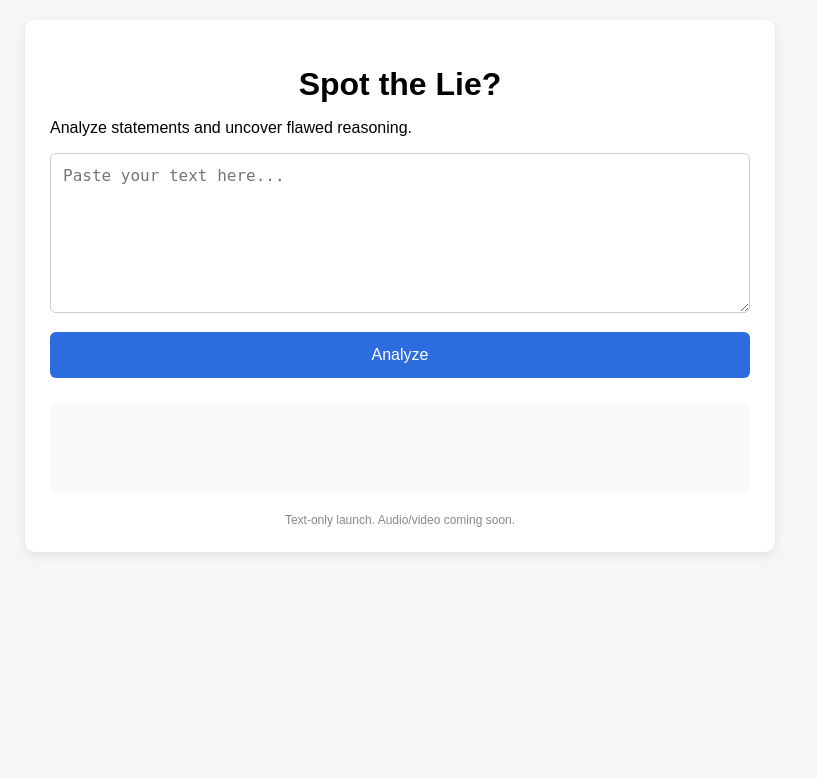
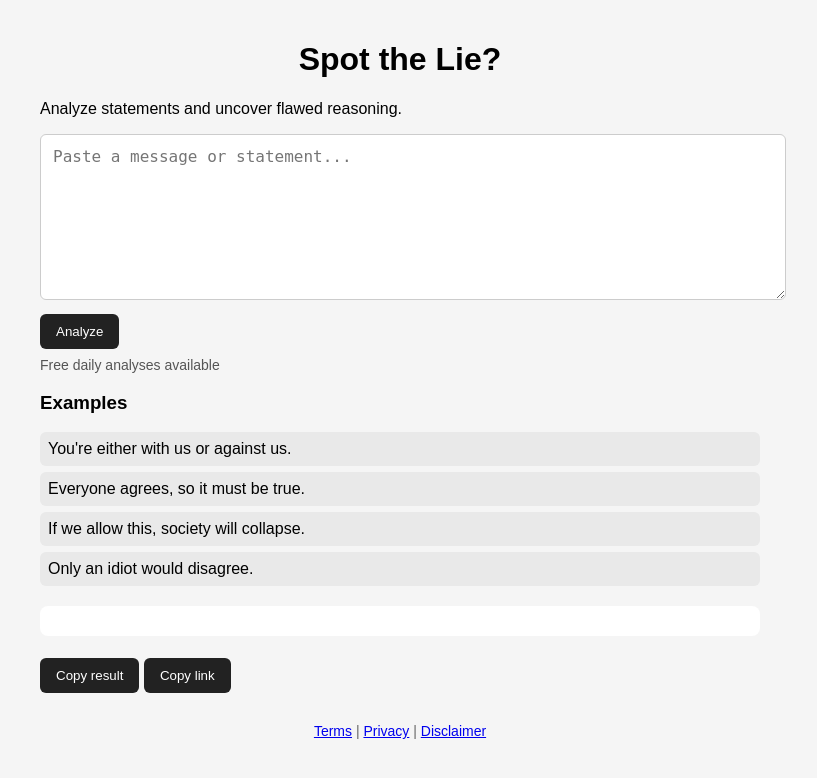
Before and after one commit to ellisward45-eng/logical-fallacy-analyzer, a Flask app: page / in a window 1280 px wide. Shown: the top 778 px of the page, without its empty margins (240-1057 px from the left). Run offline with Flask 3, Linux system fonts and the light colour scheme; parts of the project's set-up code (start-up, migrations or seed data) failed here and were passed over.

Commit message:
add legal footer links

```diff
--- a/templates/index.html
+++ b/templates/index.html
@@ -1,149 +1,195 @@
 <!DOCTYPE html>
 <html lang="en">
+
 <head>
+
 <meta charset="UTF-8">
+
 <title>Spot the Lie?</title>
+
 <meta name="viewport" content="width=device-width, initial-scale=1">
 
+<link rel="icon" href="https://cdn-icons-png.flaticon.com/512/1828/1828843.png">
+
 <style>
-body {
-    font-family: Arial, sans-serif;
-    margin: 0;
-    padding: 20px;
-    background-color: #f4f6f8;
+
+body{
+font-family: Arial, sans-serif;
+max-width: 720px;
+margin:auto;
+padding:20px;
+background:#f5f5f5;
 }
 
-.container {
-    max-width: 700px;
-    margin: auto;
-    background: white;
-    padding: 25px;
-    border-radius: 10px;
-    box-shadow: 0 4px 10px rgba(0,0,0,0.08);
+h1{
+text-align:center;
 }
 
-h1 {
-    text-align: center;
-    margin-bottom: 10px;
+textarea{
+width:100%;
+height:140px;
+padding:12px;
+font-size:16px;
+border-radius:6px;
+border:1px solid #ccc;
 }
 
-.subtitle {
-    text-align: center;
-    color: #666;
-    margin-bottom: 20px;
+button{
+padding:10px 16px;
+margin-top:10px;
+border:none;
+background:#222;
+color:white;
+border-radius:6px;
+cursor:pointer;
 }
 
-textarea {
-    width: 100%;
-    min-height: 160px;
-    padding: 12px;
-    font-size: 16px;
-    border-radius: 6px;
-    border: 1px solid #ccc;
-    resize: vertical;
-    box-sizing: border-box;
+button:hover{
+background:#444;
 }
 
-button {
-    width: 100%;
-    padding: 14px;
-    font-size: 16px;
-    margin-top: 15px;
-    border: none;
-    border-radius: 6px;
-    background-color: #2d6cdf;
-    color: white;
-    cursor: pointer;
+#result{
+margin-top:20px;
+padding:15px;
+background:white;
+border-radius:8px;
+white-space:pre-wrap;
 }
 
-button:hover {
-    background-color: #1f4fa8;
+.example{
+background:#e9e9e9;
+padding:8px;
+margin:6px 0;
+border-radius:6px;
+cursor:pointer;
 }
 
-.results {
-    margin-top: 25px;
-    padding: 15px;
-    background: #f9fafb;
-    border-radius: 6px;
-    white-space: pre-wrap;
-    min-height: 60px;
+.example:hover{
+background:#dcdcdc;
 }
 
-.footer {
-    text-align: center;
-    font-size: 12px;
-    color: #888;
-    margin-top: 20px;
+.notice{
+margin-top:8px;
+font-size:14px;
+color:#555;
 }
+
+.tools{
+margin-top:12px;
+}
+
 </style>
+
 </head>
 
 <body>
 
-<div class="container">
-    <h1>Spot the Lie?</h1>
-<p>Analyze statements and uncover flawed reasoning.</p>
+<h1>Spot the Lie?</h1>
 
-    <textarea id="textInput" placeholder="Paste your text here..."></textarea>
-    <button onclick="analyzeText()">Analyze</button>
+<p>
+Analyze statements and uncover flawed reasoning.
+</p>
 
-    <div class="results" id="results"></div>
+<textarea id="inputText" placeholder="Paste a message or statement..."></textarea>
 
-    <div class="footer">
-        Text-only launch. Audio/video coming soon.
-    </div>
+<button onclick="runAnalysis()">Analyze</button>
+
+<div class="notice">
+Free daily analyses available
+</div>
+
+<h3>Examples</h3>
+
+<div class="example" onclick="insertExample(this)">
+You're either with us or against us.
+</div>
+
+<div class="example" onclick="insertExample(this)">
+Everyone agrees, so it must be true.
+</div>
+
+<div class="example" onclick="insertExample(this)">
+If we allow this, society will collapse.
+</div>
+
+<div class="example" onclick="insertExample(this)">
+Only an idiot would disagree.
+</div>
+
+<div id="result"></div>
+
+<div class="tools">
+
+<button onclick="copyResult()">Copy result</button>
+
+<button onclick="copyLink()">Copy link</button>
+
 </div>
 
 <script>
-function formatResults(data) {
-  if (!data || !data.fallacies) return "Unexpected response.";
 
-  if (data.fallacies.length === 0) {
-    return data.message || "No logical fallacies detected.";
-  }
+async function runAnalysis(){
 
-  let out = "Detected Fallacies:\n\n";
-  for (const f of data.fallacies) {
-    const label = f.label || "Unknown";
-    const percent = (typeof f.percent === "number") ? `${f.percent.toFixed(1)}%` : "";
-    const sentence = f.sentence ? `Found in: “${f.sentence}”\n` : "";
-    const explanation = f.explanation ? `Explanation: ${f.explanation}\n` : "";
+const text=document.getElementById("inputText").value;
 
-    out += `${label} — ${percent}\n${sentence}${explanation}\n`;
-  }
-  return out.trim();
+if(!text.trim()){
+alert("enter text");
+return;
 }
 
-async function analyzeText() {
-  const text = document.getElementById("textInput").value;
-  const resultsEl = document.getElementById("results");
+const response=await fetch("/analyze",{
 
-  if (!text.trim()) {
-    alert("Please enter text to analyze.");
-    return;
-  }
+method:"POST",
 
-  resultsEl.textContent = "Analyzing...";
+headers:{
+"Content-Type":"application/json"
+},
 
-  try {
-    const response = await fetch("/analyze", {
-      method: "POST",
-      headers: { "Content-Type": "application/json" },
-      body: JSON.stringify({ text })
-    });
+body:JSON.stringify({text:text})
 
-    const data = await response.json();
+});
 
-    if (!response.ok) {
-      resultsEl.textContent = data?.message || data?.error || "Error processing request.";
-      return;
-    }
+const data=await response.json();
 
-    resultsEl.textContent = formatResults(data);
-  } catch (e) {
-    resultsEl.textContent = "Could not connect to the analyzer.";
-  }
+document.getElementById("result").innerText=
+JSON.stringify(data,null,2);
+
 }
+
+function insertExample(el){
+
+document.getElementById("inputText").value=el.innerText;
+
+}
+
+function copyResult(){
+
+const text=document.getElementById("result").innerText;
+
+navigator.clipboard.writeText(text);
+
+alert("result copied");
+
+}
+
+function copyLink(){
+
+navigator.clipboard.writeText(window.location.href);
+
+alert("link copied");
+
+}
+
 </script>
+
+<div style="margin-top:30px;font-size:14px;color:#666;text-align:center">
+
+<a href="/terms">Terms</a> |
+<a href="/privacy">Privacy</a> |
+<a href="/disclaimer">Disclaimer</a>
+
+</div>
+
 </body>
+
 </html>
```
